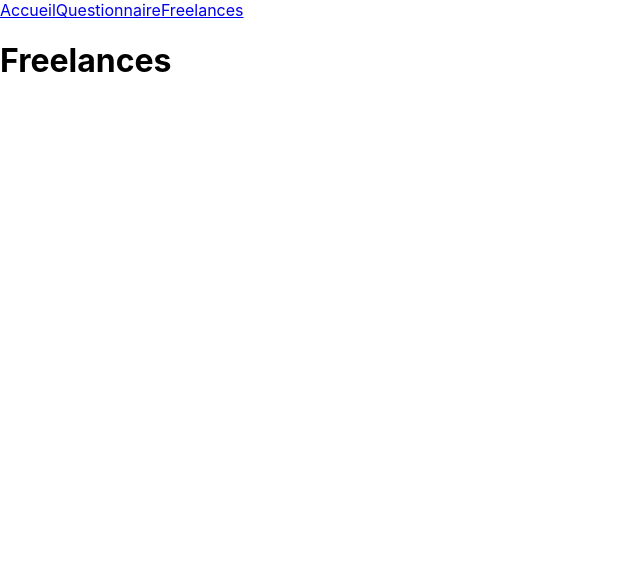
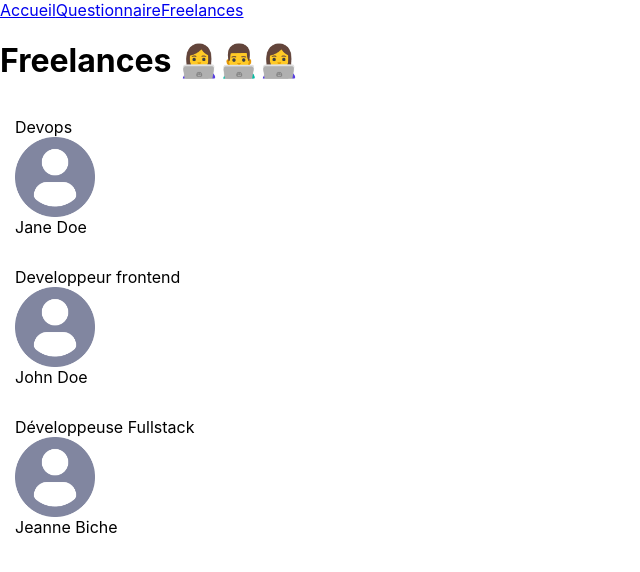
Before and after one commit to LienardEdwin/OC_advanced_react, a React (Create React App) app: page /freelances in a window 1280 px wide. Shown: the top 572 px of the page, without its empty margins (0-640 px from the left). Built offline with nearby package versions, Linux system fonts and the light colour scheme.

Commit message:
Exo 2 => Indiquez les types de vos props avec les PropTypes

```diff
--- a/package.json
+++ b/package.json
@@ -6,6 +6,7 @@
     "@testing-library/jest-dom": "^5.11.4",
     "@testing-library/react": "^11.1.0",
     "@testing-library/user-event": "^12.1.10",
+    "prop-types": "^15.7.2",
     "react": "^17.0.2",
     "react-dom": "^17.0.2",
     "react-router-dom": "^6.0.1",
--- /dev/null
+++ b/src/components/Card/index.jsx
@@ -0,0 +1,25 @@
+import PropTypes from 'prop-types'
+
+function Card({ label, title, picture }) {
+  return (
+    <div style={{ display: 'flex', flexDirection: 'column', padding: 15 }}>
+      <span>{label}</span>
+      <img src={picture} alt="freelance" height={80} width={80} />
+      <span>{title}</span>
+    </div>
+  )
+}
+
+Card.propTypes = {
+  label: PropTypes.string.isRequired,
+  title: PropTypes.string.isRequired,
+  picture: PropTypes.string.isRequired,
+}
+
+Card.defaultProps = {
+  title: '',
+  label: '',
+  picture: 'DefaultPhoto',
+}
+
+export default Card
--- a/src/pages/Freelances/index.jsx
+++ b/src/pages/Freelances/index.jsx
@@ -1,5 +1,38 @@
+import DefaultPicture from '../../assets/profile.png'
+import Card from '../../components/Card'
+
+const freelanceProfiles = [
+  {
+    name: 'Jane Doe',
+    jobTitle: 'Devops',
+    picture: DefaultPicture,
+  },
+  {
+    name: 'John Doe',
+    jobTitle: 'Developpeur frontend',
+    picture: DefaultPicture,
+  },
+  {
+    name: 'Jeanne Biche',
+    jobTitle: 'Développeuse Fullstack',
+    picture: DefaultPicture,
+  },
+]
+
 function Freelances() {
-  return <h1>Freelances</h1>
+  return (
+    <div>
+      <h1>Freelances 👩‍💻👨‍💻👩‍💻</h1>
+      {freelanceProfiles.map((profile, index) => (
+        <Card
+          key={`${profile.name}-${index}`}
+          label={profile.jobTitle}
+          picture={profile.picture}
+          title={profile.name}
+        />
+      ))}
+    </div>
+  )
 }
 
 export default Freelances
```
Also changed, not shown: src/assets/profile.png (added).
